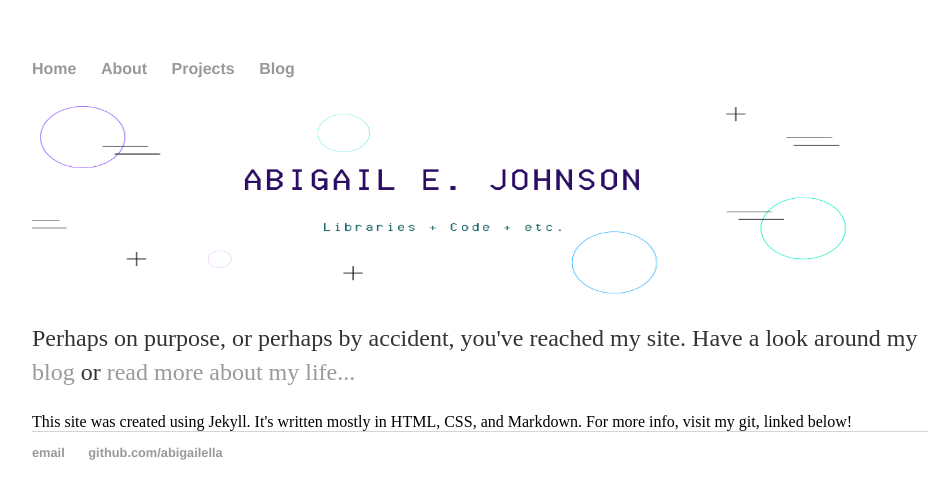
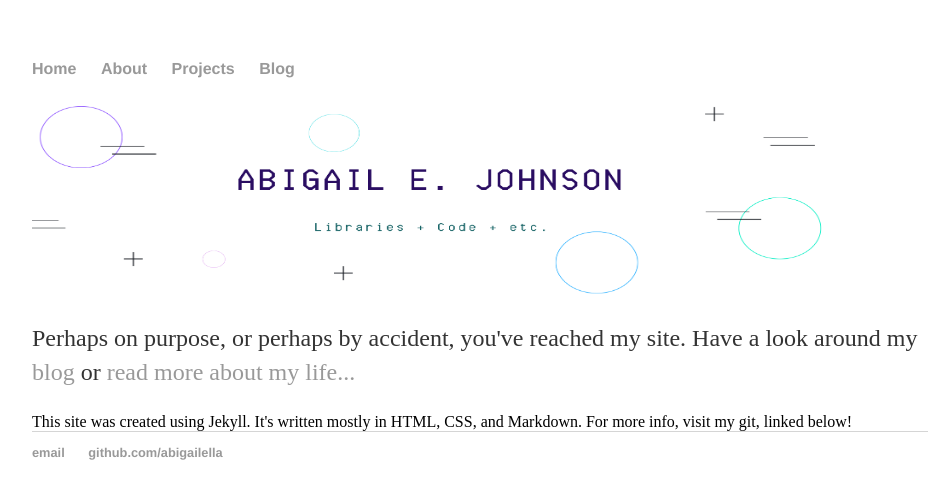
Before and after one commit to abigailella/abigailella.github.io, a Jekyll site: the page built from index.html, in a window 1280 px wide. Shown: the top 499 px of the page, without its empty margins (160-1107 px from the left). Built offline with Jekyll 4.4.1, drawn with Linux system fonts in a browser that asks for light colours.

Commit message:
Update index.html

```diff
--- a/index.html
+++ b/index.html
@@ -5,7 +5,7 @@ title: Abigail E. Johnson
 
 
 <header>
-<img class=header src="header.png" width="825" height="200" />
+<img class=header src="header.png" width="800" height="200" />
 </header>
 
 
```
